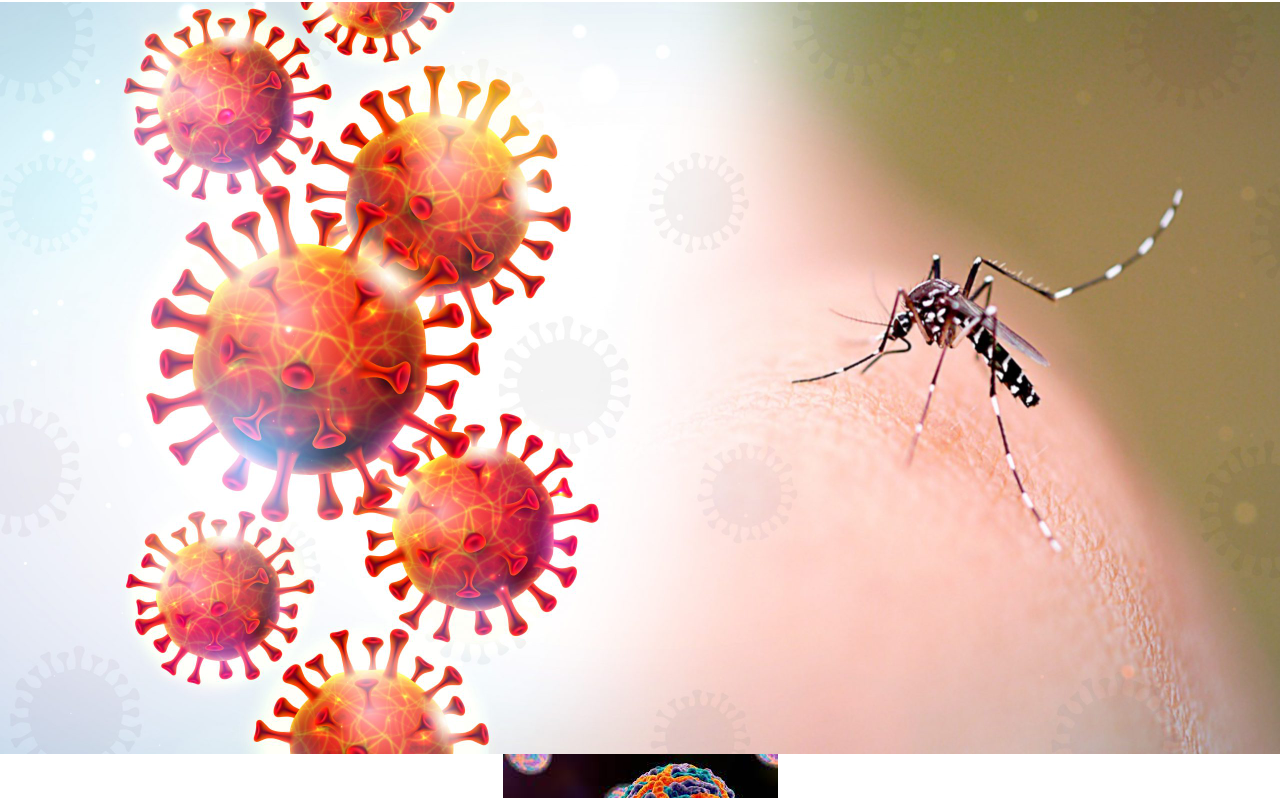
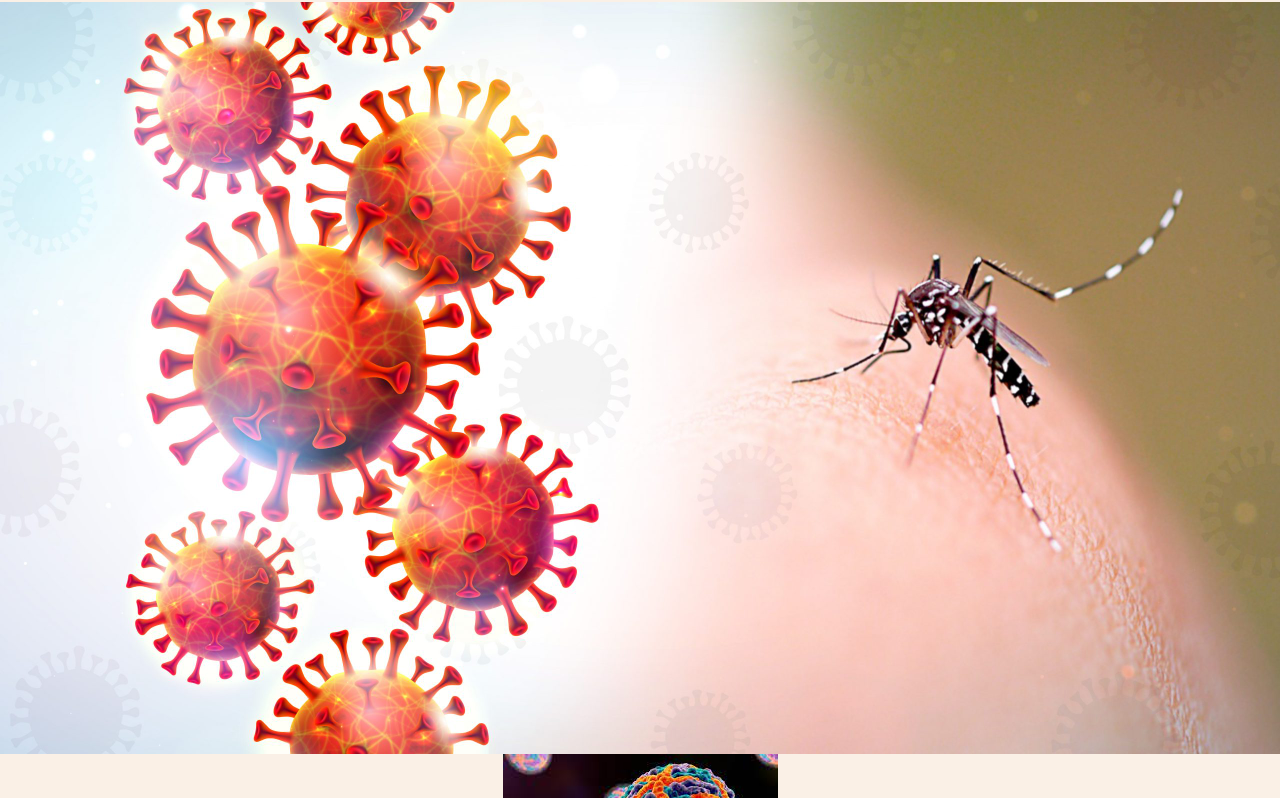
Before and after one commit to amandaemidio3110/sitebio, a plain HTML site: page index.html in a window 1280 px wide. Shown: the part 110-908 px from the top of the page. Drawn offline with nearby package versions, Linux system fonts and the light colour scheme; files that its build step writes are made by us from their sources.

Commit message:
Add files via upload

```diff
--- a/style.css
+++ b/style.css
@@ -1,5 +1,5 @@
 body{
-    background:	FFFAFA;
+    background:	#FAF0E6;
     font-family: 'Playfair Display', Arial, Verdana;
 }
 h1{
```
